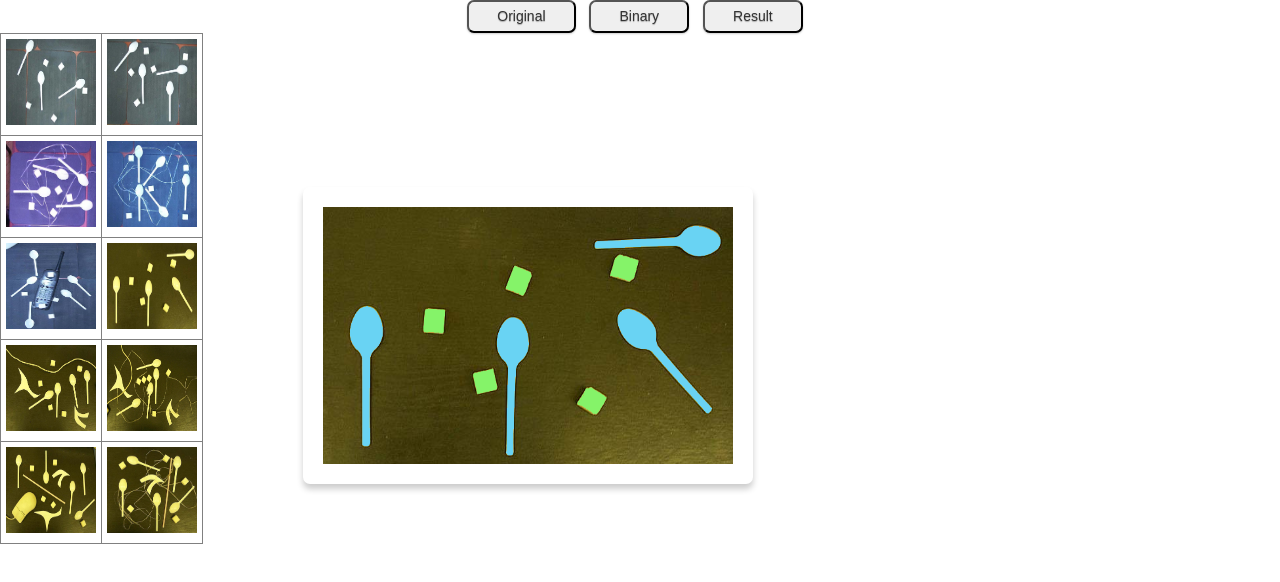
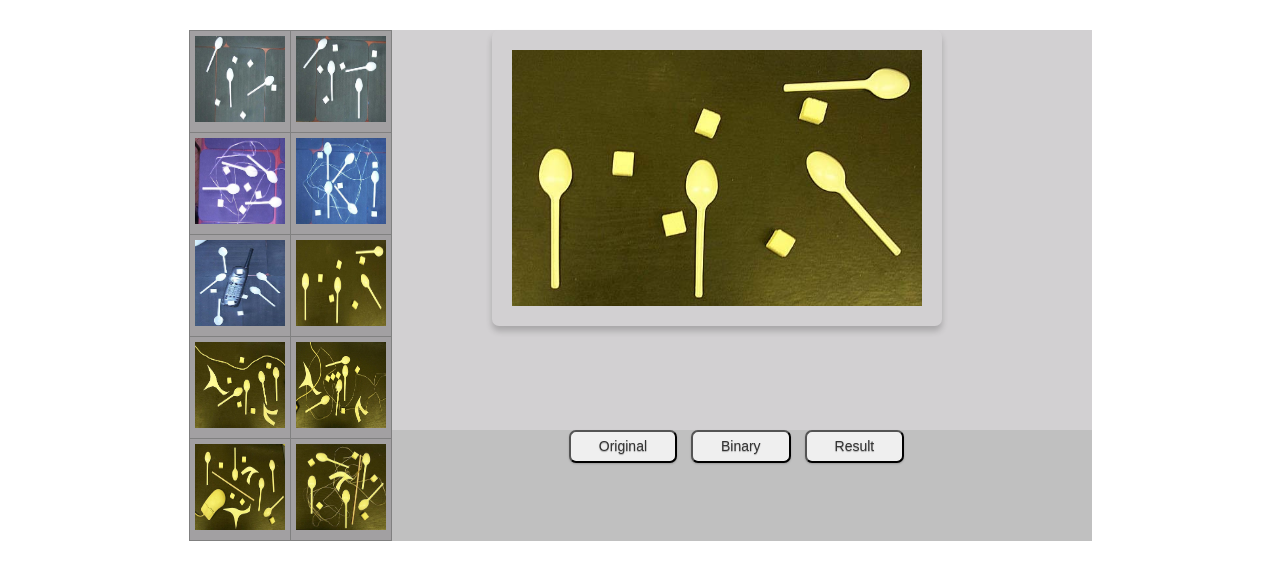
Before and after one commit to BankaSgushenki/DSP-Pattern-Recognition, a plain HTML site: page index.html in a window 1280 px wide. Drawn offline with Linux system fonts and the light colour scheme.

Commit message:
add block layout

```diff
--- a/css/main.css
+++ b/css/main.css
@@ -38,8 +38,9 @@ body {
 
 .center {
 	style="width: 50%;
-	margin: 0 auto;
-	text-align: center;"
+	margin: 0 auto 0 auto;
+	text-align: center;
+	height: 50%;"
 	margin-left:100px;
 }
 
@@ -72,3 +73,36 @@ galery {margin:100px auto auto 300px;}
 .smallImg {
 	width:90px; height:86px;
 }
+
+#container {
+	background: #FFFFFF;
+	margin: 30px auto;
+	width: 903px;
+	height: 500px;
+}
+
+#buttonChose {
+	background: #c0c0c0;
+	float: right;
+	width: 700px;
+	height: 111px;
+}
+
+#imageView {
+	background: #d2d0d2;
+	float: right;
+	width: 700px;
+	height: 400px;
+}
+
+#menu {
+	background: #a2a0a2;
+	float: left;
+
+	width: 203px;
+	height: 511px;
+}
+
+#clear {
+clear:both;
+}
--- a/index.html
+++ b/index.html
@@ -9,9 +9,27 @@
 
     </head>
     <body>
-        <table class>
-            <td>
-                <div class = "center">
+        <div id = "container">
+
+            <div class = "menu">
+
+
+            </div>
+            <!--
+            <div class = "imageView">
+                <canvas id="canvas" class="frame"></canvas>
+                <script type="text/javascript" src = "js/patternRecognizer.js"></script>
+                <script type="text/javascript" src = "js/main.js"></script>
+            </div>
+
+            <div class = "buttonChose" >
+                <input type="button" class="button" name="buttonOriginal" value="Original" onClick="showOriginalImage();">
+                <input type="button" class="button" name="buttonBinary" value="Binary" onClick="showBinaryzedPixels();">
+                <input type="button" class="button" name="buttonResult" value="Result" onClick="showResultImage();">
+            </div>
+            -->
+
+            <div id="menu">
                 <table id="galery">
                     <tr>
                         <td><input type='image' src="images/P0001460.jpg" class="smallImg" onclick="key('60');"></td>
@@ -34,29 +52,26 @@
                         <td><input type='image' src="images/P0001472.jpg" class="smallImg" onclick="key('72');"></td>
                     </tr>
                 </table>
+            </div>
 
-                </div>
-            </td>
-            <td>
-                <table class = "center">
-                    <tr>
-                        <div class = "content text-center">
+            <div id="imageView">
                 <canvas id="canvas" class="frame"></canvas>
-                        </div>
                 <script type="text/javascript" src = "js/patternRecognizer.js"></script>
                 <script type="text/javascript" src = "js/main.js"></script>
-                    </tr>
-                </table>
+            </div>
 
-                <tr>
-                    <div class = "center" >
+            <div id="buttonChose">
+                <div class="center">
                     <input type="button" class="button" name="buttonOriginal" value="Original" onClick="showOriginalImage();">
                     <input type="button" class="button" name="buttonBinary" value="Binary" onClick="showBinaryzedPixels();">
                     <input type="button" class="button" name="buttonResult" value="Result" onClick="showResultImage();">
                 </div>
-                </tr>
-            </td>
-        </table>
+            </div>
+            <div id="clear">
+
+            </div>
+
+        </div>
 
 
     </body>
--- a/js/patternRecognizer.js
+++ b/js/patternRecognizer.js
@@ -62,7 +62,7 @@ patternRecognizer.loadImage = function(src) {
         self.width = self.ctx.canvas.width = self.originalImage.width;
         self.height = self.ctx.canvas.height = self.originalImage.height;
         self.ctx.drawImage(self.originalImage, 0, 0);
-        self.binaryzedPixels = patternRecognizer.extendedPixels(self.threshold(180));
+        self.binaryzedPixels = patternRecognizer.extendedPixels(self.threshold(190));
         self.searchForObjects();
         self.paintAreas();
     };
@@ -88,6 +88,7 @@ patternRecognizer.searchForObjects = function() {
     var pixels = this.binaryzedPixels;
     this.areas = [];
     this.areaMap.init();
+    this.areasNumber = 0;
     for (y = 1; y < pixels.height; y++)
         for(x = 1; x < pixels.width; x++) {
             if(pixels.getColor(x, y) !== 0) {
@@ -124,10 +125,12 @@ patternRecognizer.searchForObjects = function() {
 }
 
 patternRecognizer.getAreaParametres = function(areaNumber) {
-    var space = 0;
+    var topCoordinates = {};
     for (y = 0; y < this.height; y++)
         for(x = 0; x < this.width; x++) {
-            if (this.areaMap.getArea(x,y) == areaNumber) space ++;
+            if(this.areaMap.getArea(x,y) !== 0) {
+
+            }
         }
     return space;
 }
@@ -139,11 +142,10 @@ patternRecognizer.paintAreas = function() {
         sugarColor = new this.RGB(133, 243, 105);
 
     for(var i = 1; i < this.areasNumber; i++) {
-        // var space = this.getAreaParametres(i);
         var space = this.areaMap.spaces[i];
         if (space > 100) {
-            if (space > 2000) spoons.push(i);
-            else sugar.push(i);
+            if (space > 2500 && space < 4500) spoons.push(i);
+            if (space > 400 && space < 1800) sugar.push(i);
         }
     }
 
@@ -153,7 +155,7 @@ patternRecognizer.paintAreas = function() {
             if (area !== 0) {
                 if (spoons.indexOf(area) >= 0) this.resultImage.setColor(x, y, spoonColor);
                 if (sugar.indexOf(area) >= 0) this.resultImage.setColor(x, y, sugarColor);
+                // this.resultImage.setColor(x, y, new this.RGB(255-area, area, area))
             }
         }
-   this.ctx.putImageData(this.resultImage, 0, 0);
 }
```
Lines whose indentation alone changed are shown as unchanged.
